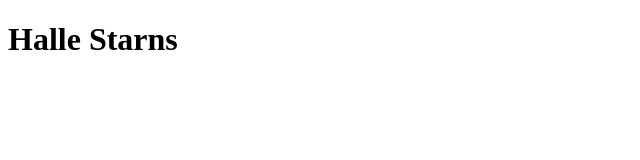
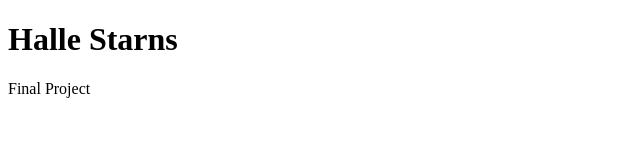
Before and after one commit to Halle-Starns/adpr458, a plain HTML site: page index.html in a window 1280 px wide. Shown: the whole page, without its empty margins (0-640 px from the left). Drawn offline with Linux system fonts and the light colour scheme.

Commit message:
Update final project page

```diff
--- a/index.html
+++ b/index.html
@@ -2,11 +2,12 @@
 <html lang="en">
 <head>
 	<meta charset="UTF-8">
-	<title>Page Title</title>
+	<title>Final Project</title>
 </head>
 <body>
 
 <h1>Halle Starns</h1>
+<p>Final Project</p>
 
 </body>
 </html>
```
